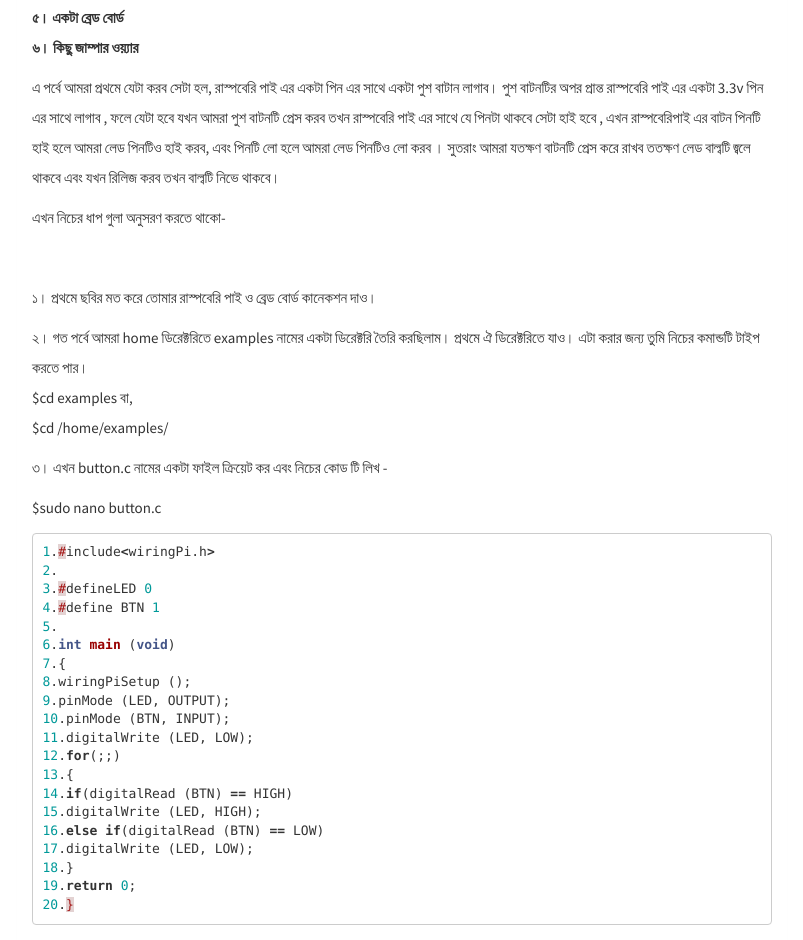
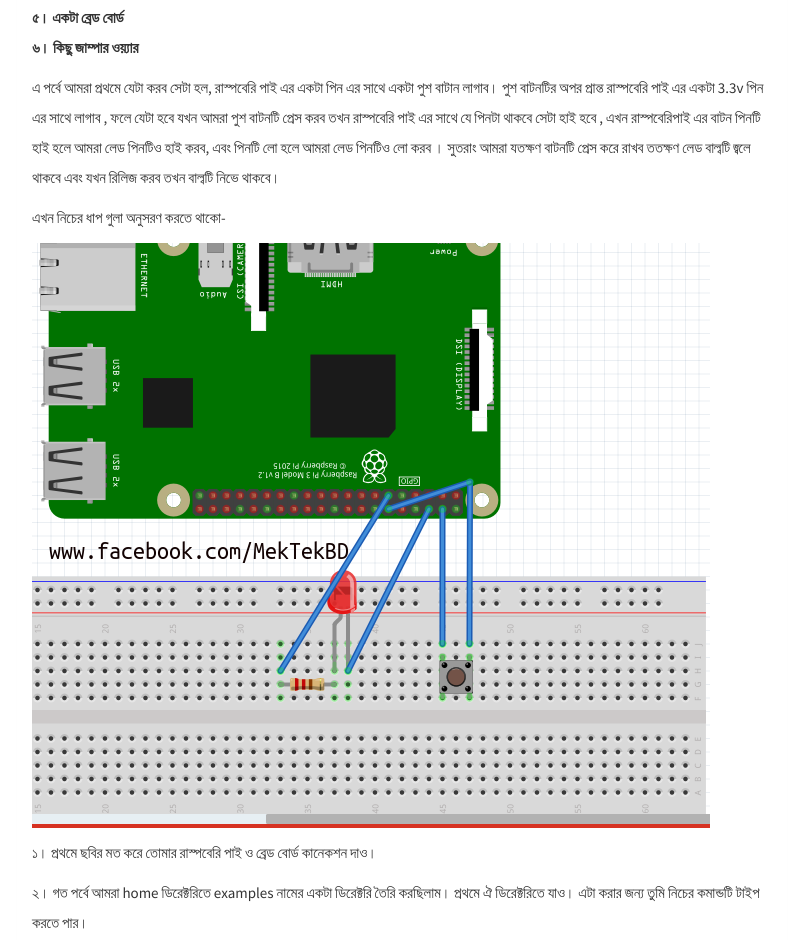
Before and after one commit to MekTekBD/saif, a Jekyll site: the page built from _posts/tutorial/2017-03-21-wiringpi-button-input.md, in a window 1280 px wide. Shown: the part 454-1394 px from the top of the page, without its empty margins (238-1041 px from the left). Built offline with Jekyll 4.4.1, drawn with Linux system fonts in a browser that asks for light colours; nearby versions of some CDN libraries; library files that are not in the unit come from our copies; comment, search, counter and statistics services are not loaded.

Commit message:
Update 2017-03-21-wiringpi-button-input.md

```diff
--- a/_posts/tutorial/2017-03-21-wiringpi-button-input.md
+++ b/_posts/tutorial/2017-03-21-wiringpi-button-input.md
@@ -28,7 +28,7 @@ tags:
 
 এখন নিচের ধাপ গুলা অনুসরণ করতে থাকো-
 
-![](/assets/Selection_010.png)
+![](https://raw.githubusercontent.com/MekTekBD/saif/gh-pages/_posts/assets/Selection_010.png)
 
 
 ১। প্রথমে ছবির মত করে তোমার রাস্পবেরি পাই ও ব্রেড বোর্ড কানেকশন দাও।
```
